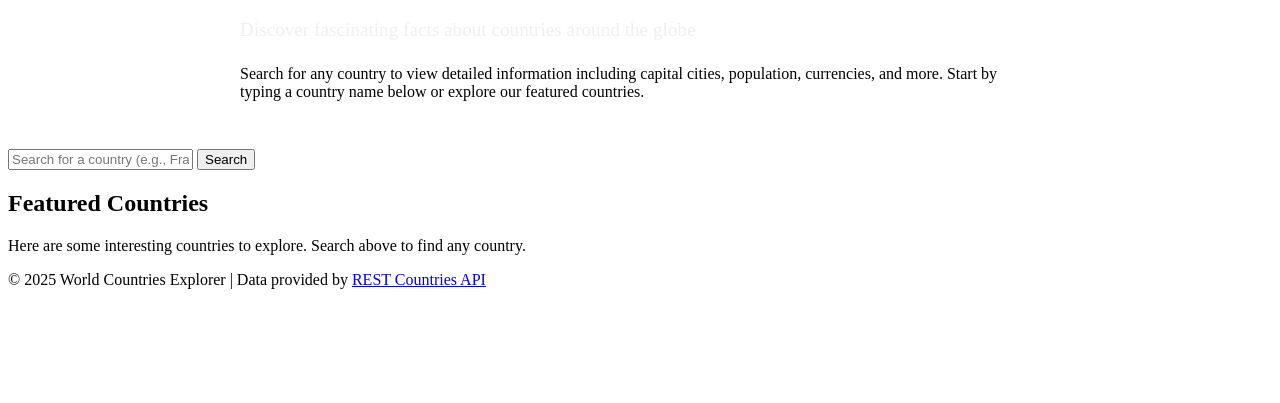
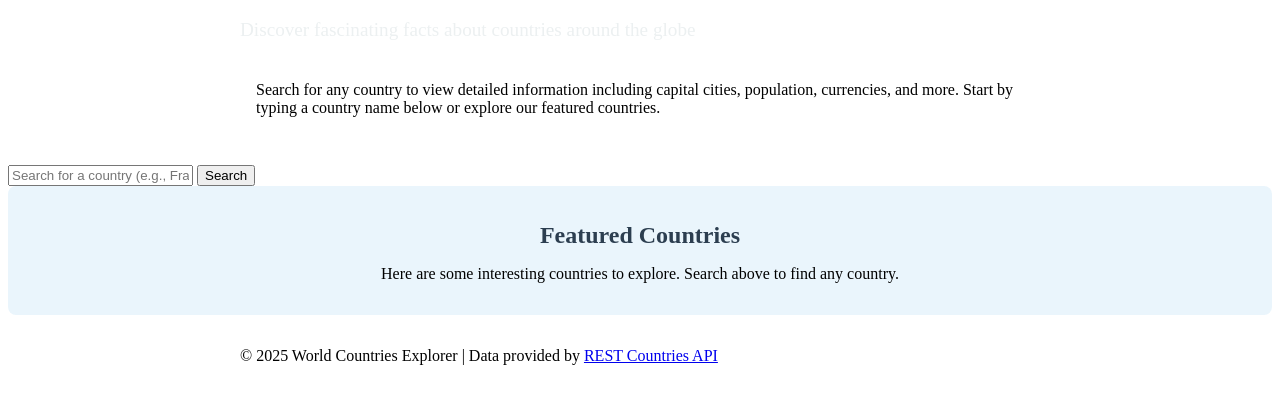
Before and after one commit to anasCSD/Country-Explorer, a plain HTML site: page index.html in a window 1280 px wide. Shown: the part 101-504 px from the top of the page. Drawn offline with Linux system fonts and the light colour scheme.

Commit message:
css update

```diff
--- a/styles.css
+++ b/styles.css
@@ -9,3 +9,31 @@
     margin-bottom: 1.5rem;
     color: #ecf0f1;
 }
+.header-description {
+    background-color: rgba(255, 255, 255, 0.1);
+    padding: 1rem;
+    border-radius: 8px;
+    margin-top: 1rem;
+}
+
+.header-description p {
+    margin: 0;
+}
+
+.default-message {
+    text-align: center;
+    margin-bottom: 2rem;
+    padding: 1rem;
+    background-color: rgba(52, 152, 219, 0.1);
+    border-radius: 8px;
+}
+
+.default-message h2 {
+    color: #2c3e50;
+    margin-bottom: 0.5rem;
+}
+
+.footer-content {
+    max-width: 800px;
+    margin: 0 auto;
+}
```
